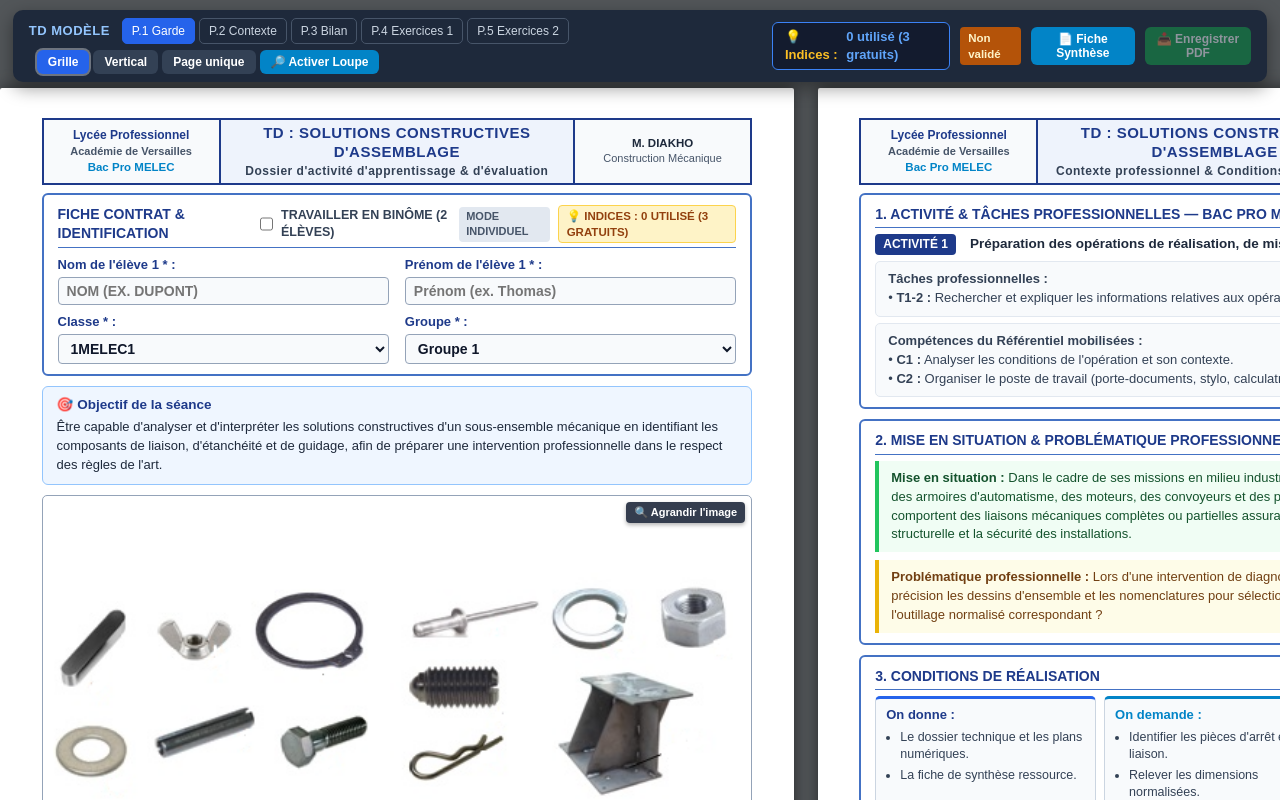
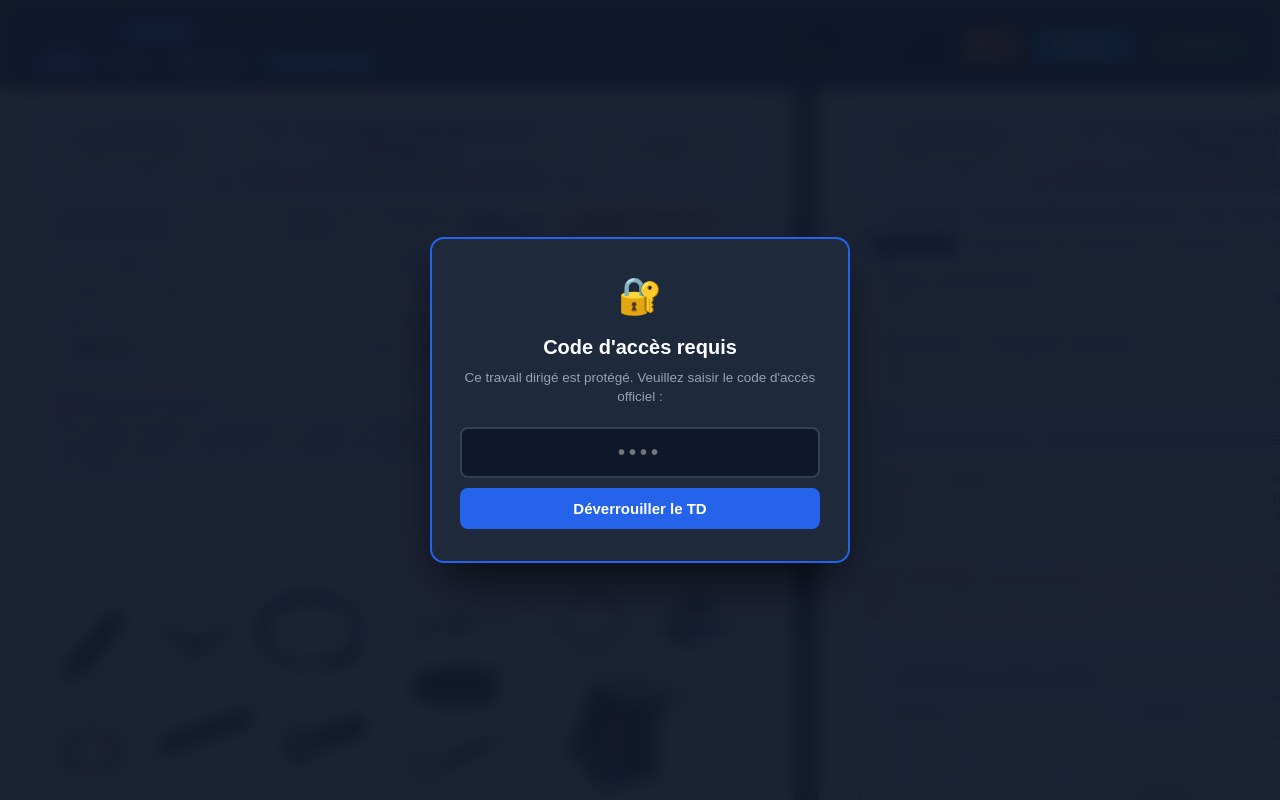
Before and after one commit to Diakho94/TD-eleves, a plain HTML site: page TD2_Liaison_Complete/index.html in a window 1280 px wide. Shown: the top 800 px of the page. Drawn offline with Linux system fonts and the light colour scheme.

Commit message:
Mise a jour portail : encodage UTF8 et protection code 7049

```diff
--- a/TD2_Liaison_Complete/index.html
+++ b/TD2_Liaison_Complete/index.html
@@ -1418,6 +1418,18 @@
         </div>
         <div id="zoom-modal-body" class="zoom-modal-body" onmousedown="zoomStartPan(event)">
             <img id="zoom-modal-img" src="" alt="Agrandissement HD" ondragstart="return false;">
+        </div>
+    </div>
+
+    <!-- Modal Protection Code PIN Entrée (si hébergé en ligne) -->
+    <div id="td-gate-modal" style="display: none; position: fixed; top: 0; left: 0; width: 100vw; height: 100vh; background: rgba(15, 23, 42, 0.95); backdrop-filter: blur(8px); z-index: 999999; align-items: center; justify-content: center; padding: 20px;">
+        <div style="background: #1e293b; border: 2px solid #2563eb; border-radius: 14px; padding: 32px 28px; max-width: 420px; width: 100%; box-shadow: 0 25px 50px -12px rgba(0, 0, 0, 0.7); text-align: center; color: #f8fafc; font-family: Arial, sans-serif;">
+            <div style="font-size: 36px; margin-bottom: 12px;">🔐</div>
+            <h3 style="font-size: 20px; font-weight: 800; margin: 0 0 8px 0; color: #ffffff;">Code d'accès requis</h3>
+            <p style="font-size: 13.5px; color: #94a3b8; margin: 0 0 20px 0; line-height: 1.4;">Ce travail dirigé est protégé. Veuillez saisir le code d'accès officiel :</p>
+            <input type="password" id="gate-pin-input" style="width: 100%; padding: 12px; font-size: 20px; font-weight: 800; letter-spacing: 4px; text-align: center; background: #0f172a; border: 2px solid #334155; border-radius: 8px; color: #ffffff; outline: none; margin-bottom: 10px;" placeholder="••••" maxlength="10" autocomplete="off" autofocus>
+            <div id="gate-error-msg" style="display: none; color: #f87171; font-size: 13px; font-weight: bold; margin-bottom: 12px;">❌ Code incorrect. Vérifiez auprès de votre enseignant.</div>
+            <button type="button" onclick="validerGatePin()" style="width: 100%; padding: 12px; background: #2563eb; color: white; border: none; border-radius: 8px; font-size: 15px; font-weight: bold; cursor: pointer;">Déverrouiller le TD</button>
         </div>
     </div>
 
@@ -3040,10 +3052,45 @@
             traiterResultatFinal(dataFinal);
         }
 
+        function verifierGatePinAuLancement() {
+            if (window.location.protocol.startsWith('http') && sessionStorage.getItem('td_eleves_auth') !== 'true') {
+                const modal = document.getElementById('td-gate-modal');
+                if (modal) {
+                    modal.style.display = 'flex';
+                    const inp = document.getElementById('gate-pin-input');
+                    if (inp) {
+                        inp.value = '';
+                        setTimeout(() => inp.focus(), 150);
+                        inp.addEventListener('keydown', (e) => {
+                            if (e.key === 'Enter') validerGatePin();
+                        });
+                    }
+                }
+            }
+        }
+
+        function validerGatePin() {
+            const inp = document.getElementById('gate-pin-input');
+            const err = document.getElementById('gate-error-msg');
+            const code = (inp ? inp.value : '').trim();
+            if (code === "7049") {
+                sessionStorage.setItem('td_eleves_auth', 'true');
+                const modal = document.getElementById('td-gate-modal');
+                if (modal) modal.style.display = 'none';
+            } else {
+                if (err) err.style.display = 'block';
+                if (inp) {
+                    inp.value = '';
+                    inp.focus();
+                }
+            }
+        }
+
         /* =========================================================================
            14. INITIALISATION AU DOMCONTENTLOADED
            ========================================================================= */
         window.addEventListener('DOMContentLoaded', () => {
+            verifierGatePinAuLancement();
             // 1. Initialisation des textes d'en-tête depuis CONFIG_TD
             const titleDoc = document.getElementById('dock-title-label');
             if (titleDoc && CONFIG_TD.titreCourtDock) titleDoc.innerText = CONFIG_TD.titreCourtDock;
--- a/TD2_Liaison_Complete/meta.json
+++ b/TD2_Liaison_Complete/meta.json
@@ -1,5 +1,5 @@
 {
-    "datePublication":  "2026-10-20 14:32",
+    "datePublication":  "2026-10-20 14:35",
     "filiere":  "Bac Pro MELEC",
     "description":  "Analyse technologique et conception d\u0027une liaison complète démontable par éléments filetés.",
     "dossier":  "TD2_Liaison_Complete",
```
